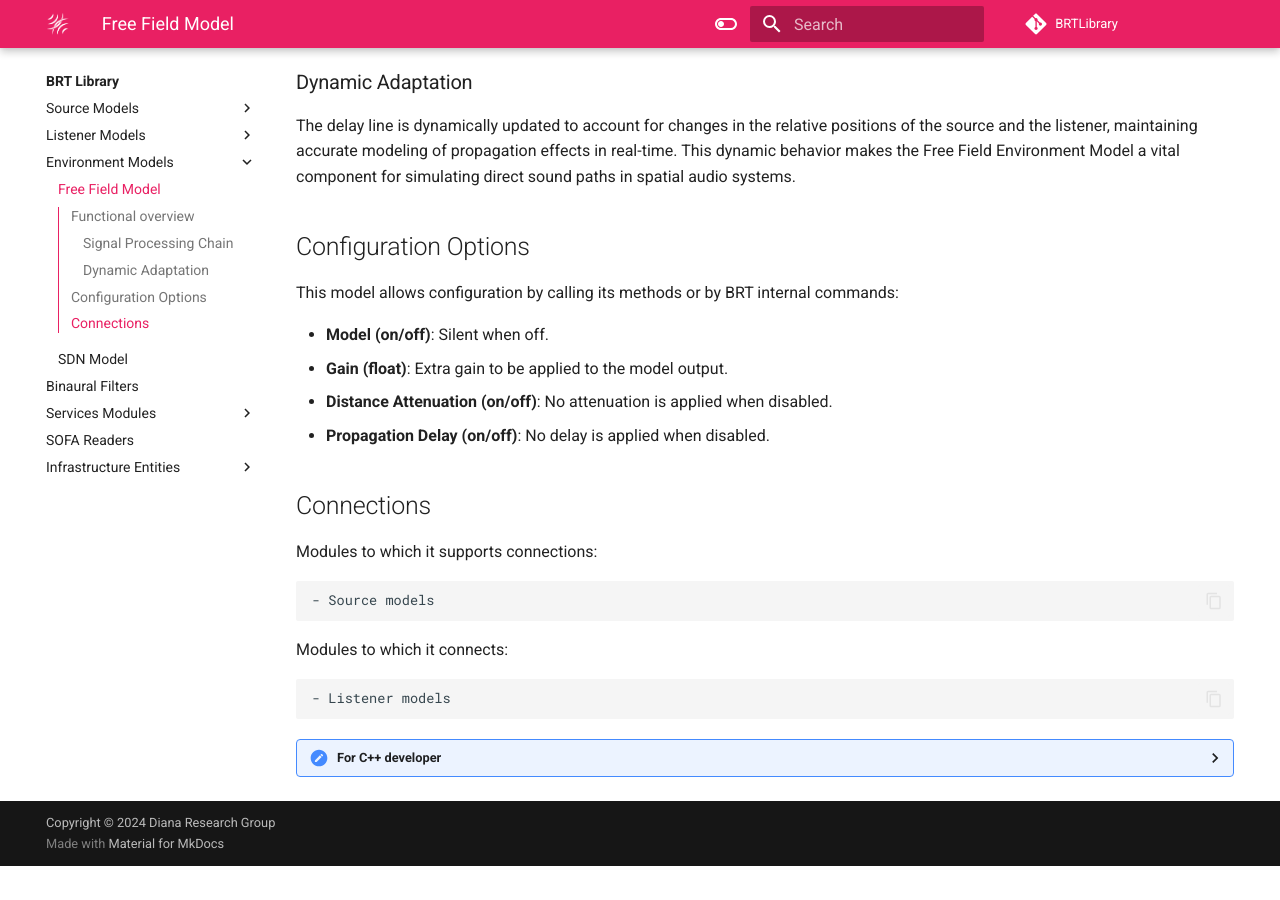
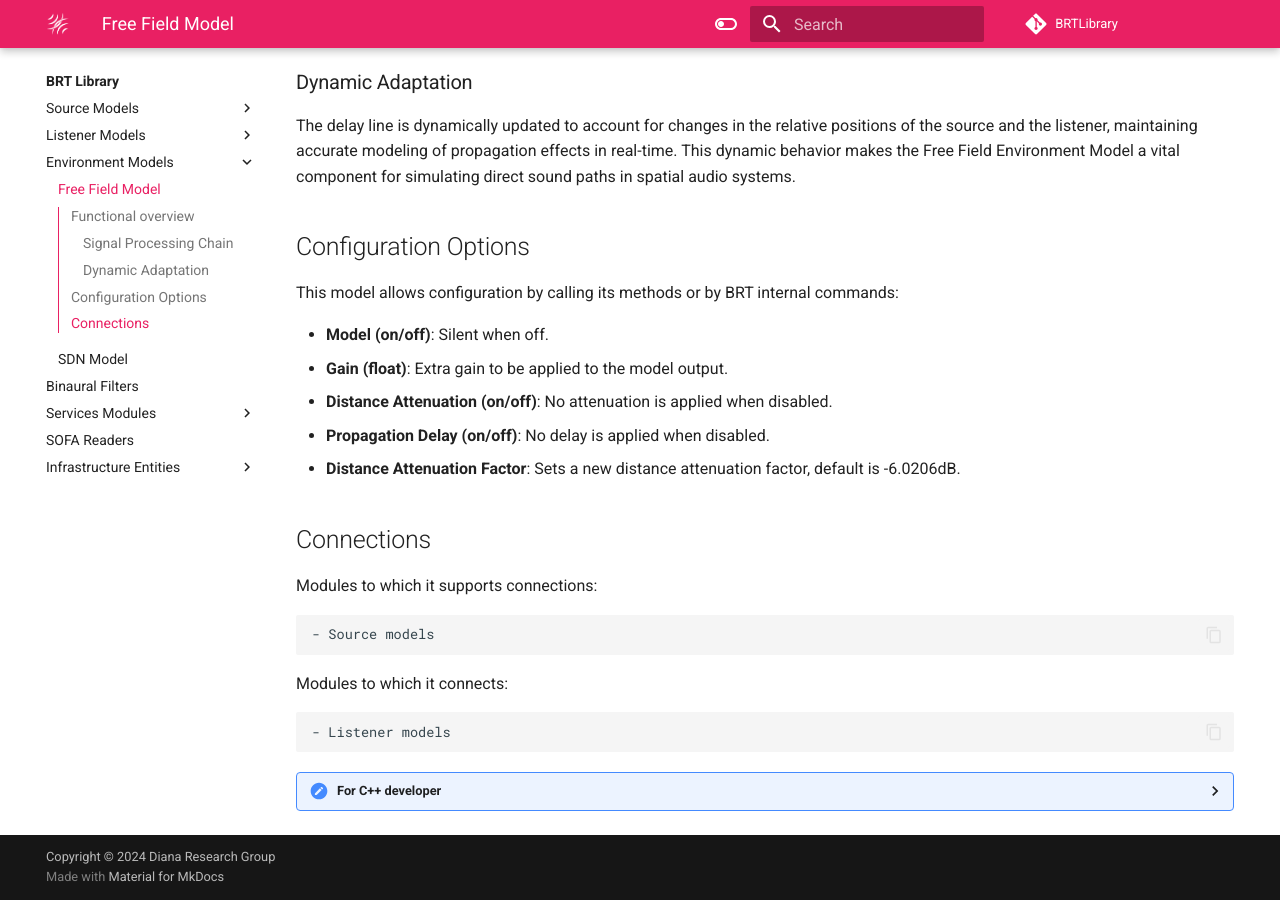
Before and after one commit to GrupoDiana/BRT-Documentation, an MkDocs documentation site: the page built from docs/library/environment-models/freefield-environment-model.md, in a window 1280 px wide and 900 px high, scrolled down 1189 px. Built offline with MkDocs 1.6.1 and Material for MkDocs 9.7.7, drawn with Linux system fonts in a browser that asks for light colours; comment, search, counter and statistics services are not loaded; before the commit the page ends 2055 px from its top, so only the background shows below that; some of the changed lines change nothing that is shown.

Commit message:
feat: Add new methods

````diff
--- a/docs/library/environment-models/freefield-environment-model.md
+++ b/docs/library/environment-models/freefield-environment-model.md
@@ -43,6 +43,7 @@
 - **Gain (float)**: Extra gain to be applied to the model output.
 - **Distance Attenuation (on/off)**: No attenuation is applied when disabled.
 - **Propagation Delay (on/off)**: No delay is applied when disabled.
+- **Distance Attenuation Factor**: Sets a new distance attenuation factor, default is -6.0206dB.
 
 ## Connections
 Modules to which it supports connections:
@@ -115,30 +116,32 @@
 <h2>Public methods</h2>
 
 ```cpp
-void EnableModel() override
-void DisableModel() override
+void EnableModel()
+void DisableModel()
 
-void SetGain(float _gain) override
+void SetGain(float _gain)
 float GetGain()
 
-void EnableDistanceAttenuation() override
-void DisableDistanceAttenuation() override
-bool IsDistanceAttenuationEnabled() override
+void EnableDistanceAttenuation()
+void DisableDistanceAttenuation()
+bool IsDistanceAttenuationEnabled()
 
-void EnablePropagationDelay() override
-void DisablePropagationDelay() override
-bool IsPropagationDelayEnabled() override
+void EnablePropagationDelay()
+void DisablePropagationDelay()
+bool IsPropagationDelayEnabled()
 
-bool ConnectSoundSource(std::shared_ptr<BRTSourceModel::CSourceModelBase> _source) override
-bool ConnectSoundSource(const std::string & _sourceID) override
+bool SetDistanceAttenuationFactor(float _distanceAttenuationFactorDB)
+float GetDistanceAttenuationFactor()
 
-bool DisconnectSoundSource(std::shared_ptr<BRTSourceModel::CSourceModelBase> _source) override
-bool DisconnectSoundSource(const std::string & _sourceID) override
+bool ConnectSoundSource(std::shared_ptr<BRTSourceModel::CSourceModelBase> _source)
+bool ConnectSoundSource(const std::string & _sourceID)
+
+bool DisconnectSoundSource(std::shared_ptr<BRTSourceModel::CSourceModelBase> _source)
+bool DisconnectSoundSource(const std::string & _sourceID)
 
 void ResetProcessorBuffers()
 
-void UpdateCommand() override
+void UpdateCommand()
 ```
 
-
 </details>
````
